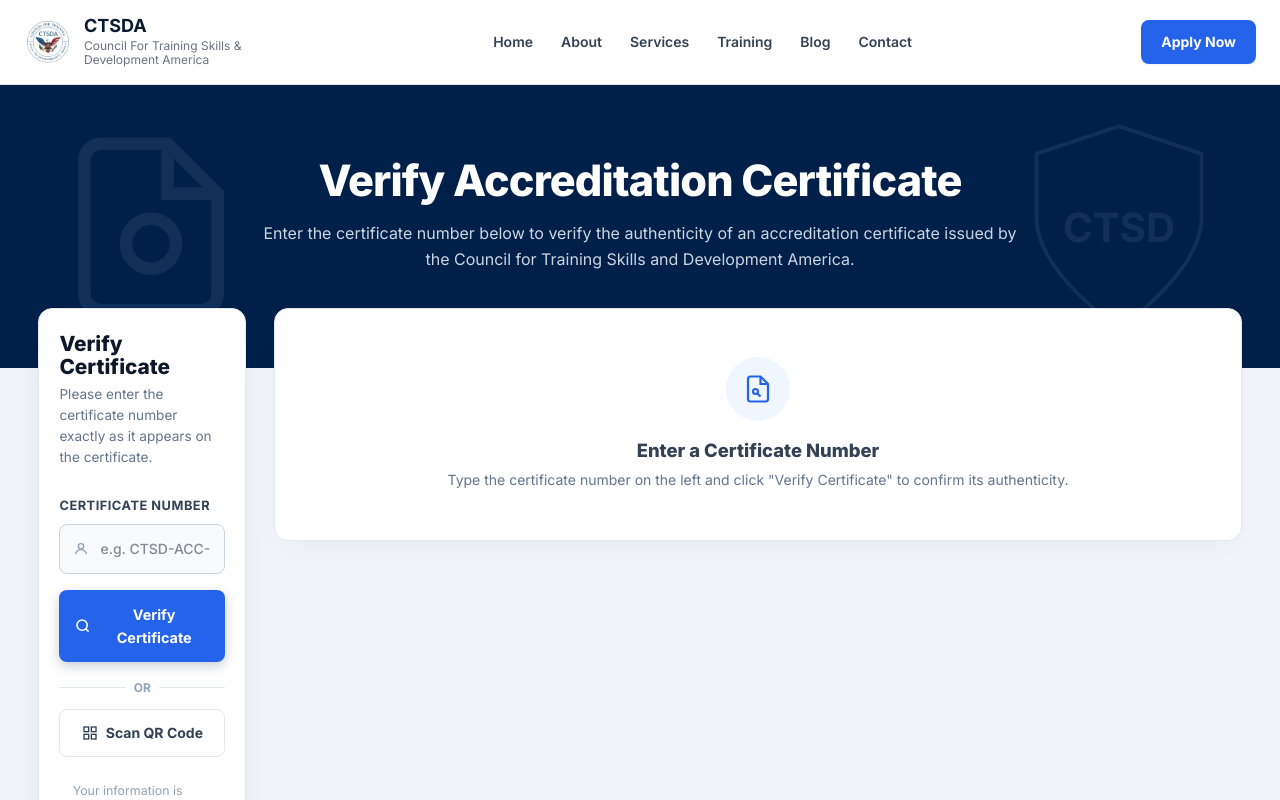
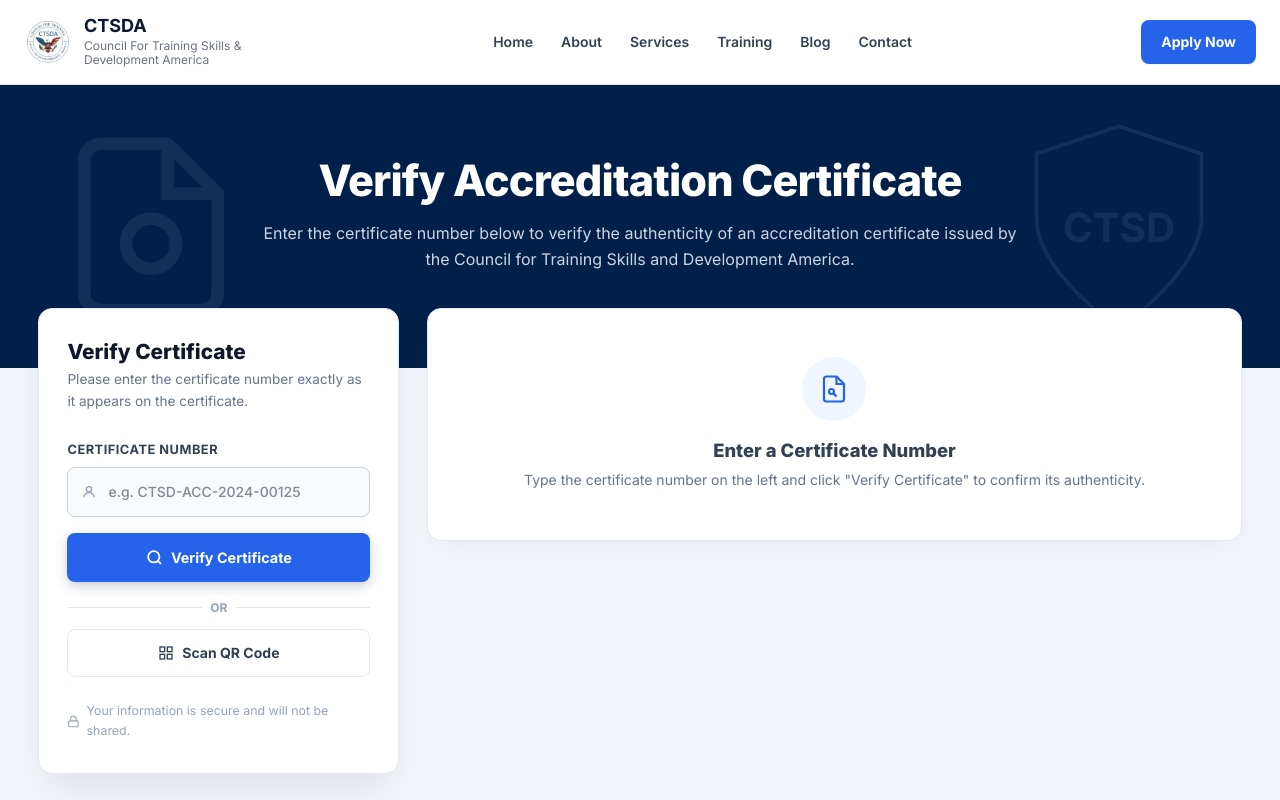
Before and after one commit to jflowdking212/ctsda, a Next.js app in the folder apps/web/: page /verify in a window 1280 px wide. Shown: the top 800 px of the page. Built offline with nearby package versions, Linux system fonts and the light colour scheme.

Commit message:
fix: restore verify form card to proportional 30% flex width with 300-380px bounds

```diff
--- a/apps/web/src/components/isolated-certificate-verifier.tsx
+++ b/apps/web/src/components/isolated-certificate-verifier.tsx
@@ -119,12 +119,13 @@
 
           {/* ── LEFT: Search Card (fixed 340px) ── */}
           <div style={{
-            flex: '0 0 208px',
-            minWidth: '182px',
+            flex: '0 0 30%',
+            minWidth: '300px',
+            maxWidth: '380px',
             backgroundColor: '#ffffff',
             borderRadius: '0.875rem',
             boxShadow: '0 20px 40px -12px rgba(0,0,0,0.1)',
-            padding: '1.5rem 1.25rem',
+            padding: '2rem 1.75rem',
             border: '1px solid #e2e8f0',
             boxSizing: 'border-box',
           }}>
```
